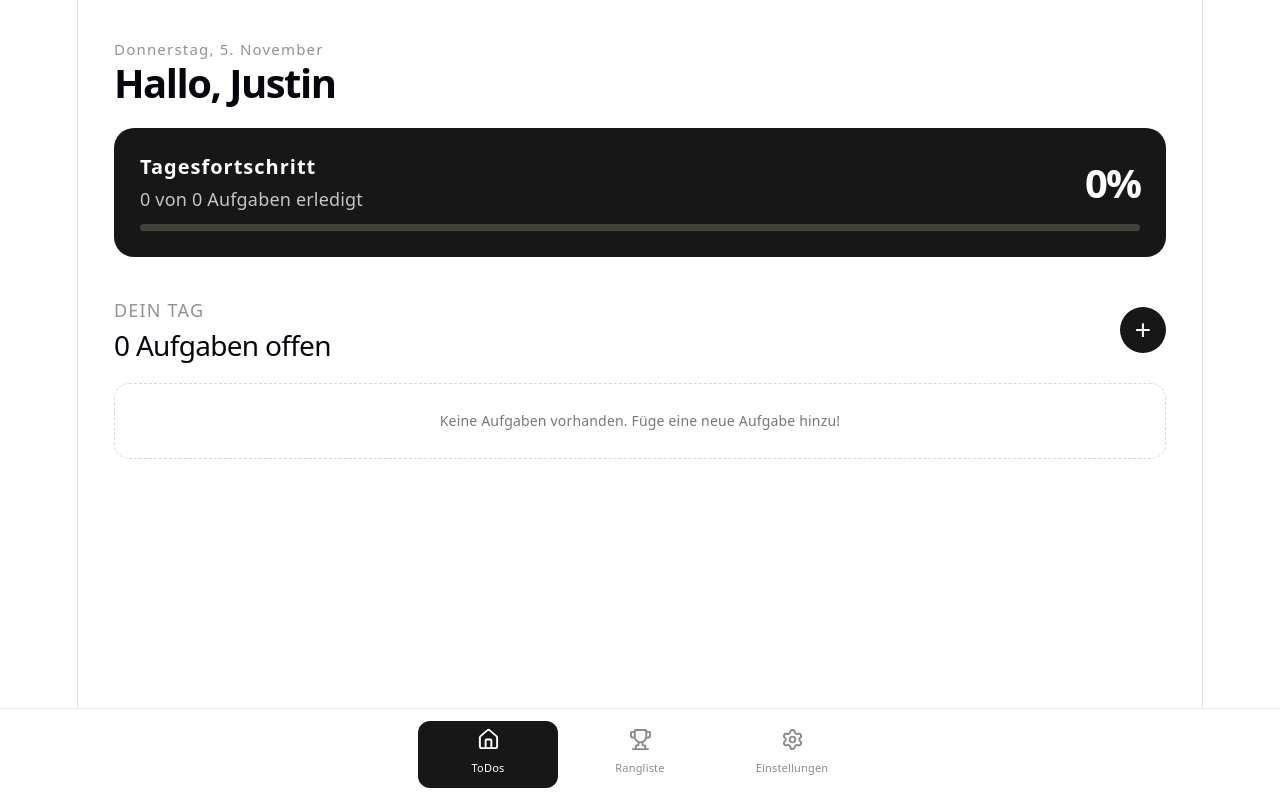
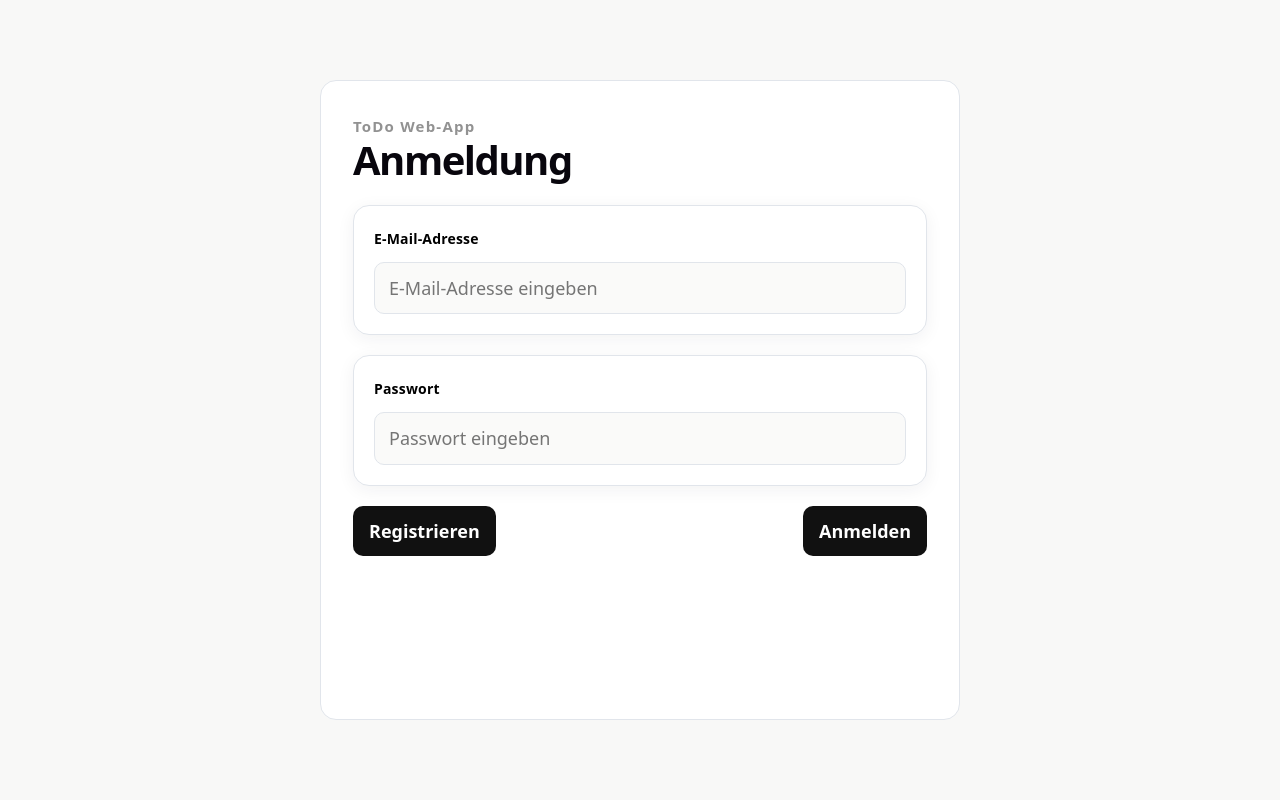
Before and after one commit to jsuti/Todo-App, a React (Vite) app: page / in a window 1280 px wide. Built offline with nearby package versions, Linux system fonts and the light colour scheme.

Commit message:
Anmeldung und Registrierung hinzugefügt (Endstand Aufgabe 2)

```diff
--- a/src/App.jsx
+++ b/src/App.jsx
@@ -1,5 +1,6 @@
 import { useState } from "react";
 import { Routes, Route } from "react-router-dom";
+import { useNavigate } from "react-router-dom";
 
 import Home from "./pages/Home/Home";
 import Rangliste from "./pages/Rangliste/Rangliste";
@@ -9,6 +10,8 @@ import NeuesTodoFormular from "./forms/NeuesTodoFormular";
 import TodoBearbeitenFormular from "./forms/TodoBearbeitenFormular";
 import GruppeBeitretenFormular from "./forms/GruppeBeitretenFormular";
 import GruppeErstellenFormular from "./forms/GruppeErstellenFormular";
+import AnmeldungFormular from "./forms/AnmeldungFormular";
+import RegistrierungFormular from "./forms/RegistrierungFormular";
 
 const initialCategories = [
   { id: 1, name: "Arbeit", color: "#EDE9FE", textColor: "#6D28D9" },
@@ -18,7 +21,7 @@ const initialCategories = [
 ];
 
 const initialUsers = [
-  { id: "current-user", name: "Justin", points: 980, bestCategoryId: 4 },
+  { id: "current-user", email: "justin@example.de", password: "password", name: "Justin", points: 980, bestCategoryId: 4 },
   { id: "user-1", name: "Leonie", points: 1250, bestCategoryId: 2 },
   { id: "user-2", name: "Jonas", points: 760, bestCategoryId: 3 },
   { id: "user-3", name: "Aylin", points: 660, bestCategoryId: 1 },
@@ -37,18 +40,19 @@ function App() {
   const categories = initialCategories;
   const [users, setUsers] = useState(initialUsers);
   const [groups, setGroups] = useState(initialGroups);
-  const [currentUserId] = useState("current-user");
-
-  /* hier default zu null, um App-Ansicht ohne Gruppe zu sehen*/
-  const [currentGroupId, setCurrentGroupId] = useState("dummy-group");
-
+  const [currentUserId, setCurrentUserId] = useState(null);
   const currentUser = users.find((user) => user.id === currentUserId);
+  const [currentGroupId, setCurrentGroupId] = useState(null);
   const displayName = currentUser?.name ?? "";
   const currentGroup = groups.find((group) => group.id === currentGroupId);
   const [isTodoFormOpen, setIsTodoFormOpen] = useState(false);
   const [editingTodo, setEditingTodo] = useState(null);
   const [isJoinGroupFormOpen, setIsJoinGroupFormOpen] = useState(false);
   const [isCreateGroupFormOpen, setIsCreateGroupFormOpen] = useState(false);
+  const [isLoggedIn, setIsLoggedIn] = useState(false);
+  const [isRegistering, setIsRegistering] = useState(false);
+  const [loginSuccessMessage, setLoginSuccessMessage] = useState("");
+  const navigate = useNavigate();
 
   function toggleTodo(id) {
     setTodos((currentTodos) =>
@@ -145,6 +149,57 @@ function App() {
     setCurrentGroupId(null);
   }
 
+  function handleLogin(user) {
+    setCurrentUserId(user.id);
+
+    const userGroup = groups.find((group) =>
+      group.memberIds.includes(user.id)
+    );
+
+    setCurrentGroupId(userGroup?.id ?? null);
+    setIsLoggedIn(true);
+    navigate("/");
+  }
+
+  function handleRegister({ email, password }) {
+    const newUser = {
+      id: crypto.randomUUID(),
+      email,
+      password,
+      name: email,
+      points: 0,
+      bestCategoryId: null,
+    };
+
+    setUsers((currentUsers) => [...currentUsers, newUser]);
+    setIsRegistering(false);
+    setLoginSuccessMessage("Registrierung erfolgreich. Du kannst dich jetzt anmelden.");
+  }
+
+  if (!isLoggedIn) {
+    if (isRegistering) {
+      return (
+        <RegistrierungFormular
+          users={users}
+          onSubmit={handleRegister}
+          onBack={() => setIsRegistering(false)}
+        />
+      );
+    }
+
+    return (
+      <AnmeldungFormular
+        users={users}
+        onSubmit={handleLogin}
+        onRegister={() => {
+          setLoginSuccessMessage("");
+          setIsRegistering(true);
+        }}
+        successMessage={loginSuccessMessage}
+      />
+    );
+  }
+
   return (
     <div className="app">
 
--- a/src/components/FormularEingabe/FormularEingabe.jsx
+++ b/src/components/FormularEingabe/FormularEingabe.jsx
@@ -1,6 +1,6 @@
 import "./FormularEingabe.css";
 
-function FormularEingabe({ label, name, id = name, placeholder = "", defaultValue = "", onChange }) {
+function FormularEingabe({ label, name, id = name, type = "text", placeholder = "", defaultValue = "", onChange }) {
   return (
     <section className="form-card">
       <label className="form-card__label" htmlFor={id}>
@@ -11,7 +11,7 @@ function FormularEingabe({ label, name, id = name, placeholder = "", defaultValu
         className="form-card__input"
         id={id}
         name={name}
-        type="text"
+        type={type}
         placeholder={placeholder}
         defaultValue={defaultValue}
         onChange={onChange}
--- /dev/null
+++ b/src/forms/AnmeldungFormular.jsx
@@ -0,0 +1,88 @@
+import { useState } from "react";
+import "./TodoFormular.css";
+import Seitenkopf from "../components/Seitenkopf/Seitenkopf";
+import FormularEingabe from "../components/FormularEingabe/FormularEingabe";
+import FormularMessageBox from "../components/FormularMessagebox/FormularMessageBox";
+
+function AnmeldungFormular({ users, onSubmit, onRegister, successMessage = "" }) {
+  const [error, setError] = useState("");
+
+  function handleSubmit(event) {
+    event.preventDefault();
+
+    const formData = new FormData(event.currentTarget);
+    const enteredEmail = formData.get("email").trim().toLowerCase();
+    const enteredPassword = formData.get("password");
+
+    const matchingUser = users.find(
+      (user) => user.email?.toLowerCase() === enteredEmail
+    );
+
+    if (!matchingUser) {
+      setError("Diese E-Mail-Adresse existiert nicht.");
+      return;
+    }
+
+    if (matchingUser.password !== enteredPassword) {
+      setError("Das Passwort ist falsch.");
+      return;
+    }
+
+    onSubmit(matchingUser);
+    onClose();
+  }
+
+  return (
+    <div className="modal-backdrop">
+      <section
+        className="todo-form"
+        role="dialog"
+        aria-modal="true"
+        aria-labelledby="login-title"
+      >
+        <Seitenkopf
+          eyebrowText="ToDo Web-App"
+          header="Anmeldung"
+        />
+
+        <form onSubmit={handleSubmit}>
+
+          {successMessage && (
+            <FormularMessageBox type="success" message={successMessage} />
+          )}
+
+          <FormularEingabe
+            label="E-Mail-Adresse"
+            name="email"
+            type="email"
+            placeholder="E-Mail-Adresse eingeben"
+            onChange={() => {
+              if (error) setError("");
+            }}
+          />
+
+          <FormularEingabe
+            label="Passwort"
+            name="password"
+            type="password"
+            placeholder="Passwort eingeben"
+            onChange={() => {
+              if (error) setError("");
+            }}
+          />
+
+          <FormularMessageBox type="error" message={error} />
+
+          <div className="todo-form__actions">
+            <button type="button" onClick={onRegister}>
+              Registrieren
+            </button>
+            <button type="submit">Anmelden</button>
+          </div>
+        </form>
+      </section>
+    </div>
+  );
+}
+
+export default AnmeldungFormular;
--- /dev/null
+++ b/src/forms/RegistrierungFormular.jsx
@@ -0,0 +1,91 @@
+import { useState } from "react";
+import "./TodoFormular.css";
+import Seitenkopf from "../components/Seitenkopf/Seitenkopf";
+import FormularEingabe from "../components/FormularEingabe/FormularEingabe";
+import FormularMessageBox from "../components/FormularMessagebox/FormularMessageBox";
+
+function RegistrierungFormular({ users, onSubmit, onBack }) {
+  const [error, setError] = useState("");
+
+  function clearError() {
+    if (error) setError("");
+  }
+
+  function handleSubmit(event) {
+    event.preventDefault();
+
+    const formData = new FormData(event.currentTarget);
+    const email = formData.get("email").trim();
+    const password = formData.get("password");
+    const passwordConfirmation = formData.get("passwordConfirmation");
+
+    const emailAlreadyExists = users.some(
+      (user) => user.email?.toLowerCase() === email.toLowerCase()
+    );
+
+    if (emailAlreadyExists) {
+      setError("Diese E-Mail-Adresse existiert bereits.");
+      return;
+    }
+
+    if (password !== passwordConfirmation) {
+      setError("Die Passwörter stimmen nicht überein.");
+      return;
+    }
+
+    onSubmit({ email, password });
+  }
+
+  return (
+    <div className="modal-backdrop">
+      <section
+        className="todo-form"
+        role="dialog"
+        aria-modal="true"
+        aria-labelledby="register-title"
+      >
+        <Seitenkopf
+          eyebrowText="ToDo Web-App"
+          header="Registrierung"
+        />
+
+        <form onSubmit={handleSubmit}>
+          <FormularEingabe
+            label="E-Mail-Adresse"
+            name="email"
+            type="email"
+            placeholder="E-Mail-Adresse eingeben"
+            onChange={clearError}
+          />
+
+          <FormularEingabe
+            label="Neues Passwort"
+            name="password"
+            type="password"
+            placeholder="Passwort eingeben"
+            onChange={clearError}
+          />
+
+          <FormularEingabe
+            label="Passwort bestätigen"
+            name="passwordConfirmation"
+            type="password"
+            placeholder="Passwort erneut eingeben"
+            onChange={clearError}
+          />
+
+          <FormularMessageBox type="error" message={error} />
+
+          <div className="todo-form__actions">
+            <button type="button" onClick={onBack}>
+              Zurück
+            </button>
+            <button type="submit">Konto erstellen</button>
+          </div>
+        </form>
+      </section>
+    </div>
+  );
+}
+
+export default RegistrierungFormular;
```
Also changed, not shown: 1 other file (tests, documents, lock files or other folders).
